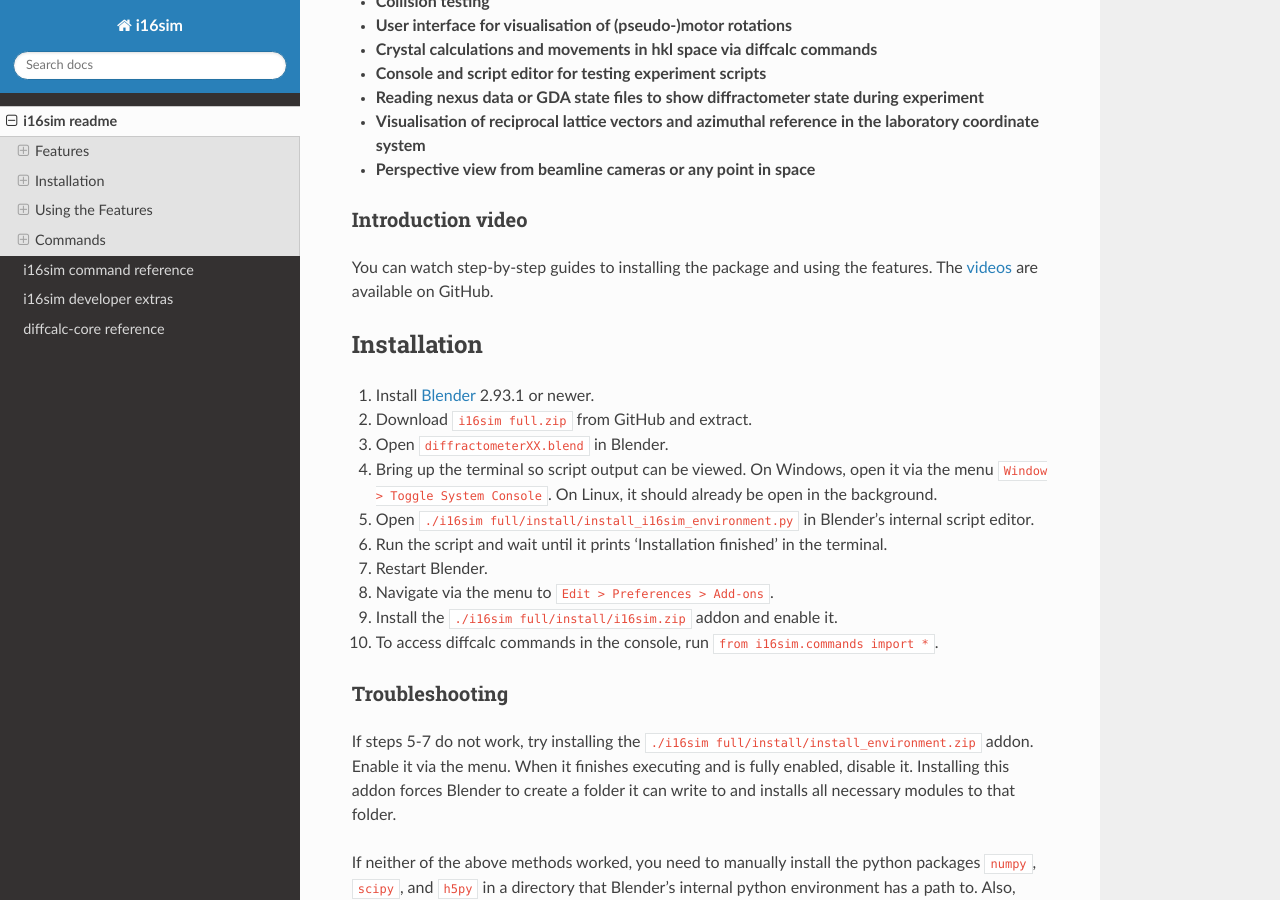
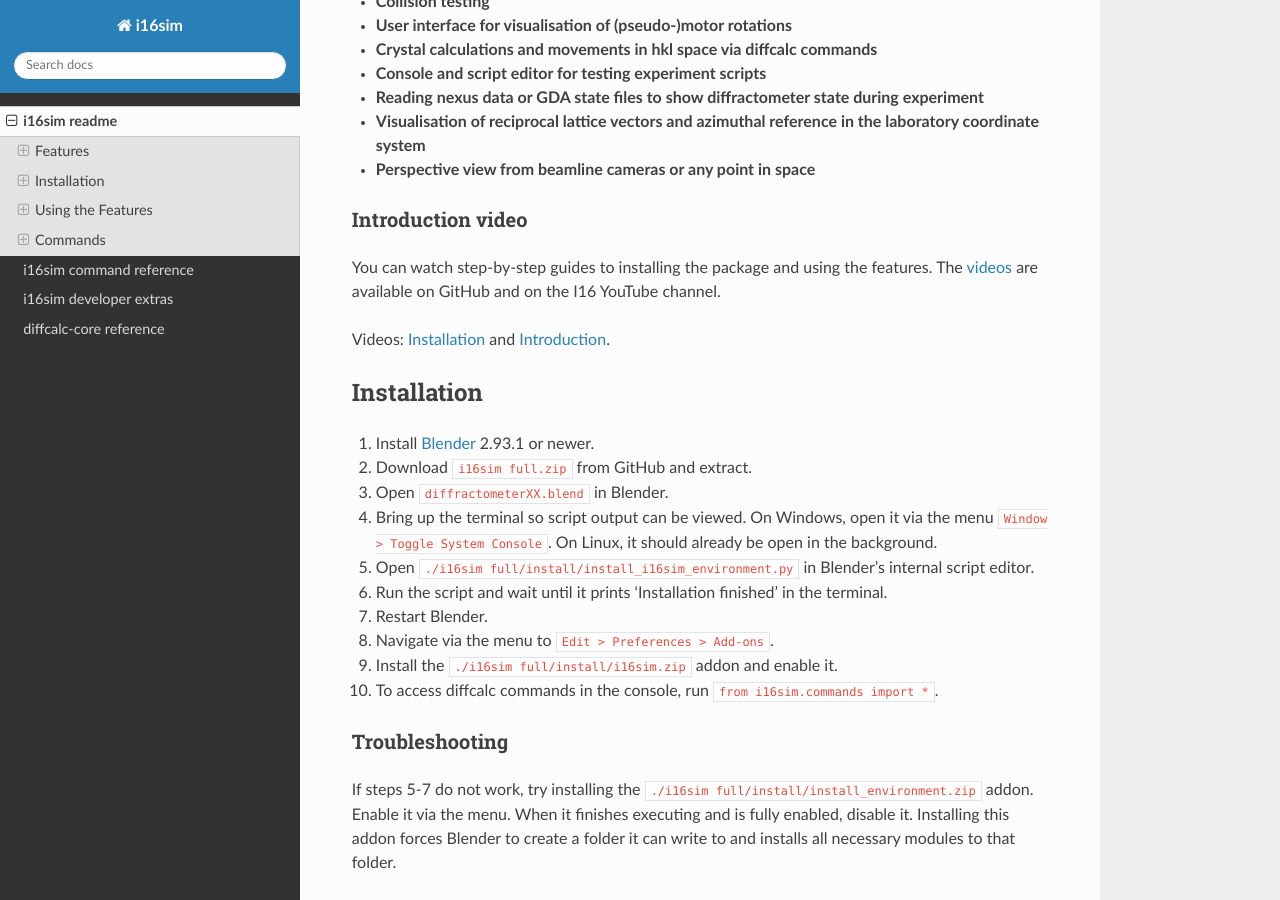
Before and after one commit to AurysSilinga/i16sim, a Sphinx documentation site: the page built from docs/source/README.rst, in a window 1280 px wide and 900 px high, scrolled down 742 px. Built offline with Sphinx 7.4.7 and the Read the Docs theme 2.0.0, drawn with Linux system fonts in a browser that asks for light colours.

Commit message:
Update README.rst

```diff
--- a/docs/source/README.rst
+++ b/docs/source/README.rst
@@ -25,7 +25,9 @@ Introduction video
 --------------------
 
 You can watch step-by-step guides to installing the package and using the features.
-The  `videos <https://github.com/AurysSilinga/i16sim/tree/main/videos>`_ are available on GitHub.
+The  `videos <https://github.com/AurysSilinga/i16sim/tree/main/videos>`_ are available on GitHub and on the I16 YouTube channel.
+
+Videos:  `Installation <https://youtu.be/yQji8m3zBZY>`_ and `Introduction <https://youtu.be/80_1f4kFLF0>`_.
 
 Installation
 =======================
```
